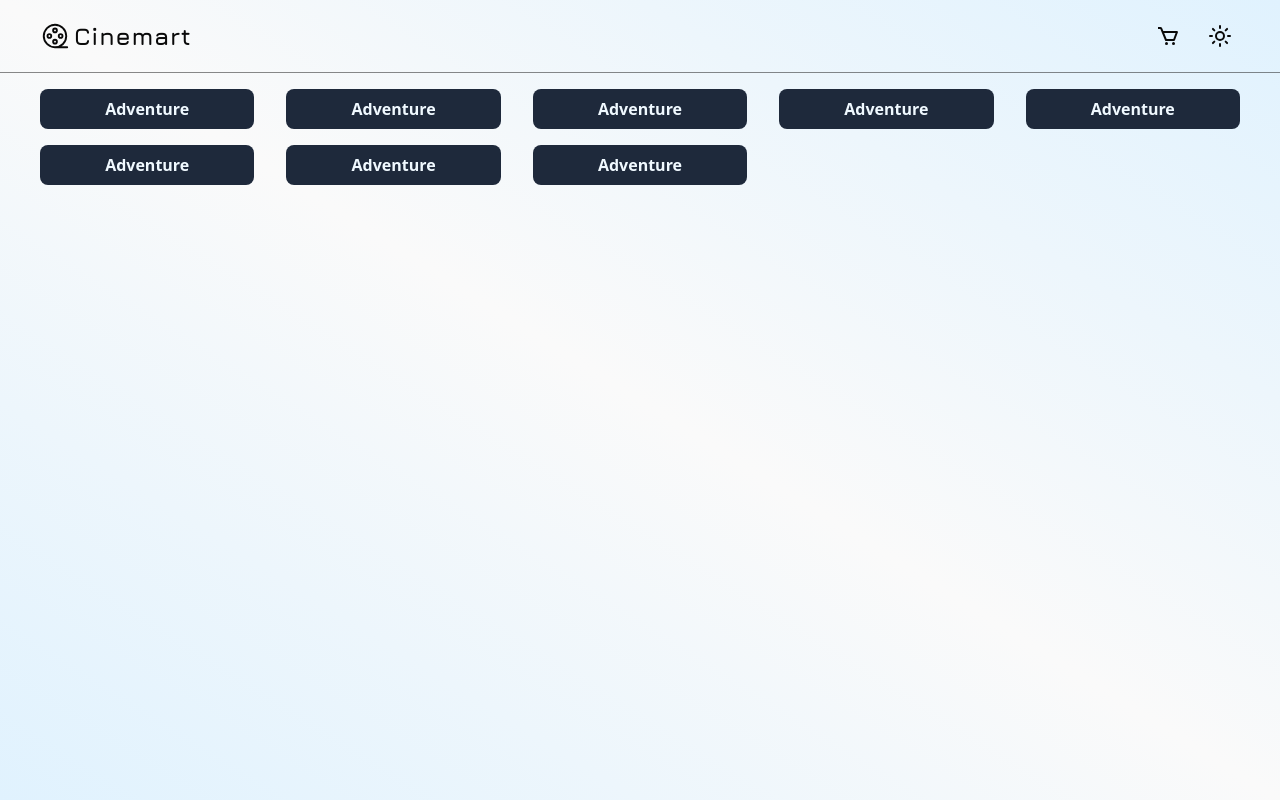
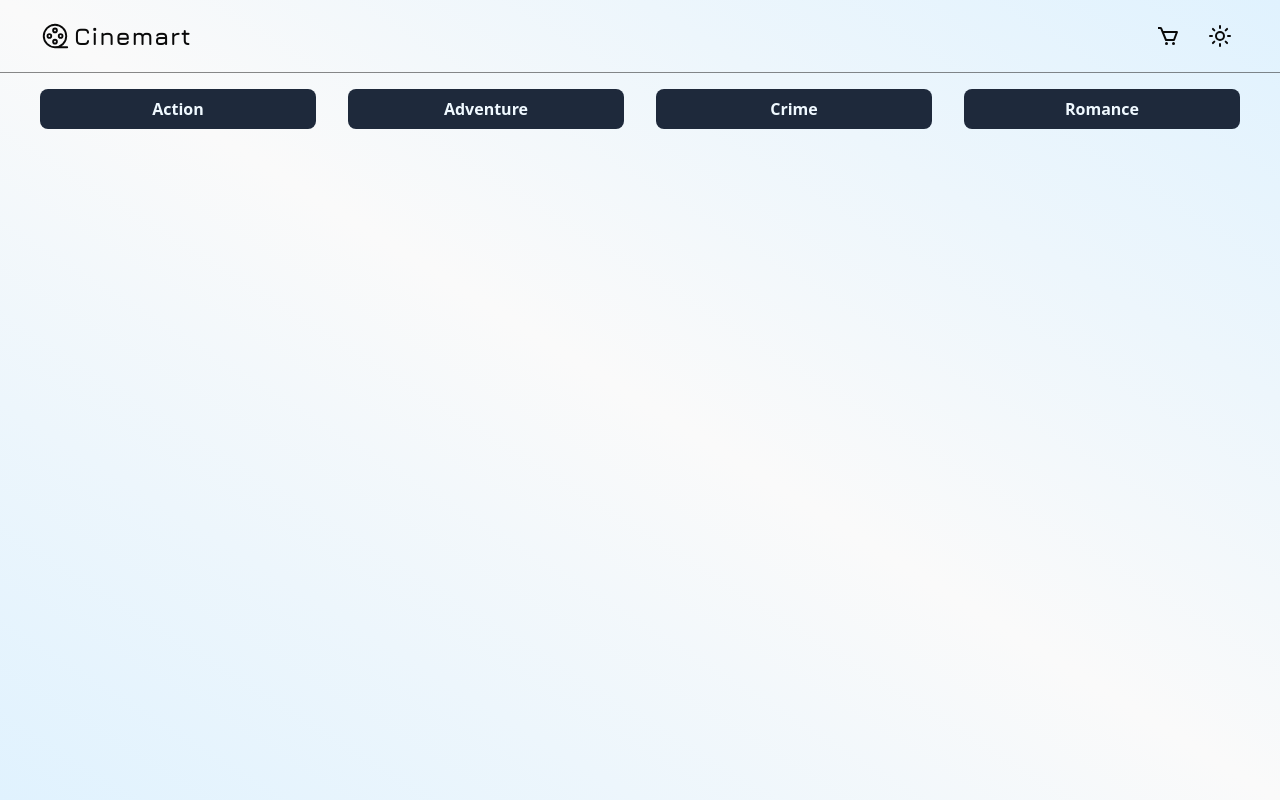
Before and after one commit to dialkq/cinemart, a Next.js app: page / in a window 1280 px wide. Built offline with nearby package versions, Linux system fonts and the light colour scheme.

Commit message:
style/general/tabs

```diff
--- /dev/null
+++ b/app/action/page.tsx
@@ -0,0 +1,9 @@
+const Page = () => {
+    return (
+        <div>
+            Action
+        </div>
+    )
+}
+
+export default Page
--- /dev/null
+++ b/app/adventure/page.tsx
@@ -0,0 +1,9 @@
+const Page = () => {
+    return (
+        <div>
+        Adventure
+        </div>
+    )
+}
+
+export default Page
--- /dev/null
+++ b/app/crime/page.tsx
@@ -0,0 +1,9 @@
+const Page = () => {
+    return (
+        <div>
+            Crime
+        </div>
+    )
+}
+
+export default Page
--- a/app/page.tsx
+++ b/app/page.tsx
@@ -2,24 +2,22 @@ import GenreTabs from "@/components/common/GenreTabs";
 import { Navbar } from "@/components/common/Navbar";
 
 export default function Home() {
+  const genres = ["Action", "Adventure", "Crime", "Romance"].sort();
+
   return (
-    <div
-      className="w-full min-h-screen mx-auto"
-    >
+    <div className="w-full min-h-screen mx-auto">
       <div className="w-full mx-auto">
         <Navbar />
       </div>
-      <div className="w-full p-3 md:p-4 lg:px-10
-      grid grid-cols-2 md:grid-cols-4 lg:grid-cols-5
-      gap-x-4 gap-y-3 md:gap-x-4 md:gap-y-3 lg:gap-x-8 lg:gap-y-4">
-        <GenreTabs />
-        <GenreTabs />
-        <GenreTabs />
-        <GenreTabs />
-        <GenreTabs />
-        <GenreTabs />
-        <GenreTabs />
-        <GenreTabs />
+      {/* MAPING GENRE TABS */}
+      <div
+        className="w-full p-3 md:p-4 lg:px-10
+      grid grid-cols-2 md:grid-cols-4 lg:grid-cols-4
+      gap-x-4 gap-y-3 md:gap-x-4 md:gap-y-3 lg:gap-x-8 lg:gap-y-4"
+      >
+        {genres.map((genre) => (
+          <GenreTabs key={genre} genre={genre} />
+        ))}
       </div>
     </div>
   );
--- /dev/null
+++ b/app/romance/page.tsx
@@ -0,0 +1,9 @@
+const Page = () => {
+    return (
+        <div>
+            Romance
+        </div>
+    )
+}
+
+export default Page
--- a/components/common/GenreTabs/index.tsx
+++ b/components/common/GenreTabs/index.tsx
@@ -1,8 +1,18 @@
-const GenreTabs = () => {
+import Link from "next/link";
+
+interface GenreTabsProps {
+  genre: string;
+}
+
+const GenreTabs: React.FC<GenreTabsProps> = ({ genre }) => {
   return (
-    <div className="bg-slate-800 dark:bg-sky-50 py-2 rounded-lg">
-      <p className="text-sky-50 text-center dark:text-slate-800 font-bold">Adventure</p>
-    </div>
+    <Link href={`/${genre.toLowerCase()}`}>
+      <div className="bg-slate-800 dark:bg-sky-50 py-2 rounded-lg">
+        <p className="text-sky-50 text-center dark:text-slate-800 font-bold">
+          {genre}
+        </p>
+      </div>
+    </Link>
   );
 };
 
```
